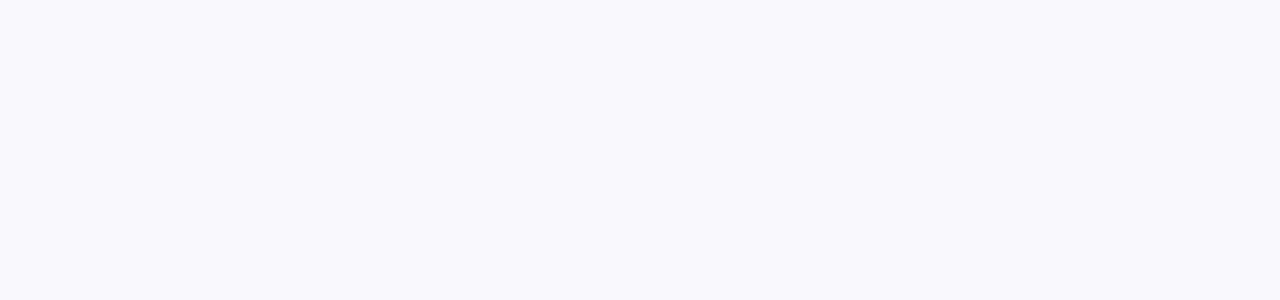
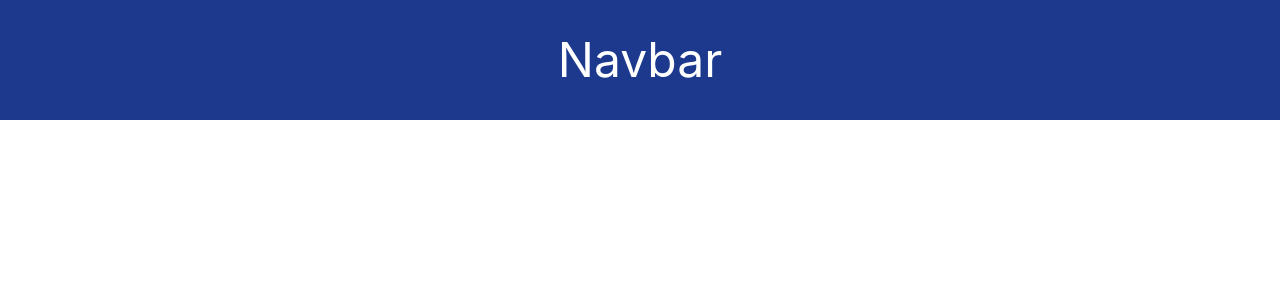
Before and after one commit to SaharMahmoudDev/Afaaqware-git-flow-task1, a Next.js app: page / in a window 1280 px wide. Shown: the top 300 px of the page. Built offline with nearby package versions, Linux system fonts and the light colour scheme.

Commit message:
feat(navbar):Add navbar section

```diff
--- /dev/null
+++ b/src/Organisms/NavbarSection.tsx
@@ -0,0 +1,9 @@
+import React from 'react'
+
+const NavbarSection = () => {
+  return (
+    <div className='bg-blue-900 text-5xl text-white flex justify-center items-center h-30'>Navbar</div>
+  )
+}
+
+export default NavbarSection
--- a/src/app/page.tsx
+++ b/src/app/page.tsx
@@ -1,8 +1,9 @@
+import NavbarSection from "@/Organisms/NavbarSection";
 
 export default function page() {
   return (
-    <div>
-
+    <div className='bg-white  min-h-screen flex flex-col '>
+    <NavbarSection/>
     </div>
   );
 }
```
